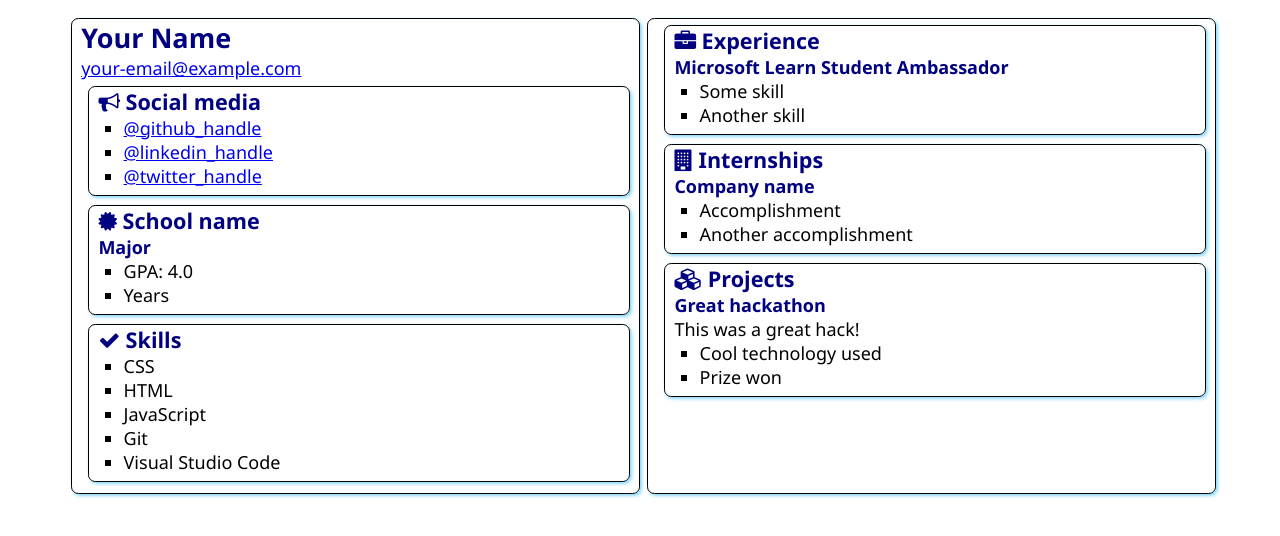
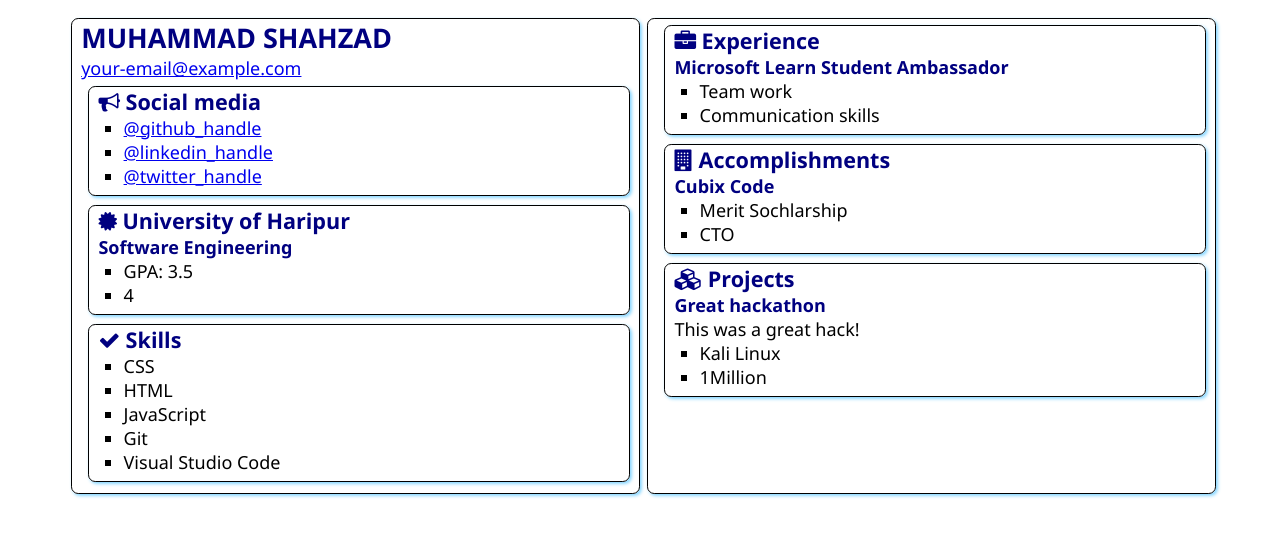
Before and after one commit to MUHAMMAD-SHAHZAD-UOH/SATechnicalOnboarding, a plain HTML site: page src/index.html in a window 1280 px wide. Drawn offline with Linux system fonts and the light colour scheme.

Commit message:
Update index.html

```diff
--- a/src/index.html
+++ b/src/index.html
@@ -12,8 +12,8 @@
 <body>
     <main>
         <article class="box">
-            <h1>Your Name</h1>
-            <div><a href="mailto:your.email@example.com">your-email@example.com</a></div>
+            <h1>MUHAMMAD SHAHZAD</h1>
+            <div><a href="muhammadshahzaduoh1@gmail.com">your-email@example.com</a></div>
 
             <section class="box">
                 <h2>
@@ -21,9 +21,9 @@
                     Social media
                 </h2>
                 <ul>
-                    <li><a href="https://github.com/<handle>">@github_handle</a></li>
-                    <li><a href="https://linkedin.com/in/<handle>">@linkedin_handle</a></li>
-                    <li><a href="https://twitter.com/<handle>">@twitter_handle</a></li>
+                    <li><a href="https://github.com/MUHAMMAD-SHAHZAD-UOH">@github_handle</a></li>
+                    <li><a href="https://www.linkedin.com/in/muhammad-shahzad-72baa2238">@linkedin_handle</a></li>
+                    <li><a href="https://twitter.com/SHAHZAD_UOH1">@twitter_handle</a></li>
                 </ul>
             </section>
 
@@ -31,12 +31,12 @@
                 <div class="education">
                     <h2>
                         <i class="fa fa-certificate" aria-hidden="true"></i>
-                        School name
+                        University of Haripur
                     </h2>
-                    <h3>Major</h3>
+                    <h3>Software Engineering</h3>
                     <ul>
-                        <li>GPA: 4.0</li>
-                        <li>Years</li>
+                        <li>GPA: 3.5</li>
+                        <li>4</li>
                     </ul>
                 </div>
             </section>
@@ -63,20 +63,20 @@
                 </h2>
                 <h3>Microsoft Learn Student Ambassador</h3>
                 <ul>
-                    <li>Some skill</li>
-                    <li>Another skill</li>
+                    <li>Team work</li>
+                    <li>Communication skills</li>
                 </ul>
             </section>
             <section class="box">
                 <h2>
                     <i class="fa fa-building" aria-hidden="true"></i>
-                    Internships
+                    Accomplishments
                 </h2>
 
-                <h3>Company name</h3>
+                <h3>Cubix Code</h3>
                 <ul>
-                    <li>Accomplishment</li>
-                    <li>Another accomplishment</li>
+                    <li>Merit Sochlarship</li>
+                    <li>CTO</li>
                 </ul>
             </section>
             <section class="box">
@@ -88,8 +88,8 @@
                 <h3>Great hackathon</h3>
                 <div>This was a great hack!</div>
                 <ul>
-                    <li>Cool technology used</li>
-                    <li>Prize won</li>
+                    <li>Kali Linux</li>
+                    <li>1Million</li>
                 </ul>
             </section>
         </article>
```
